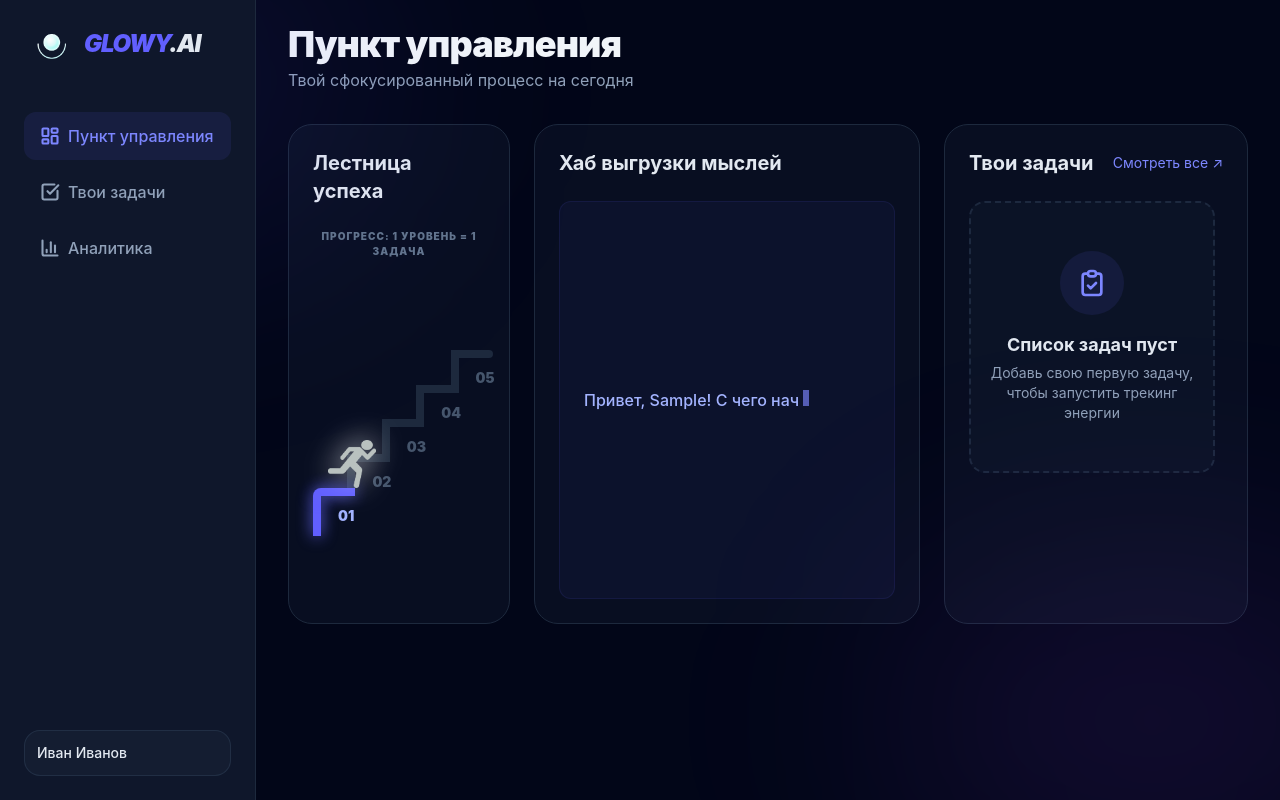
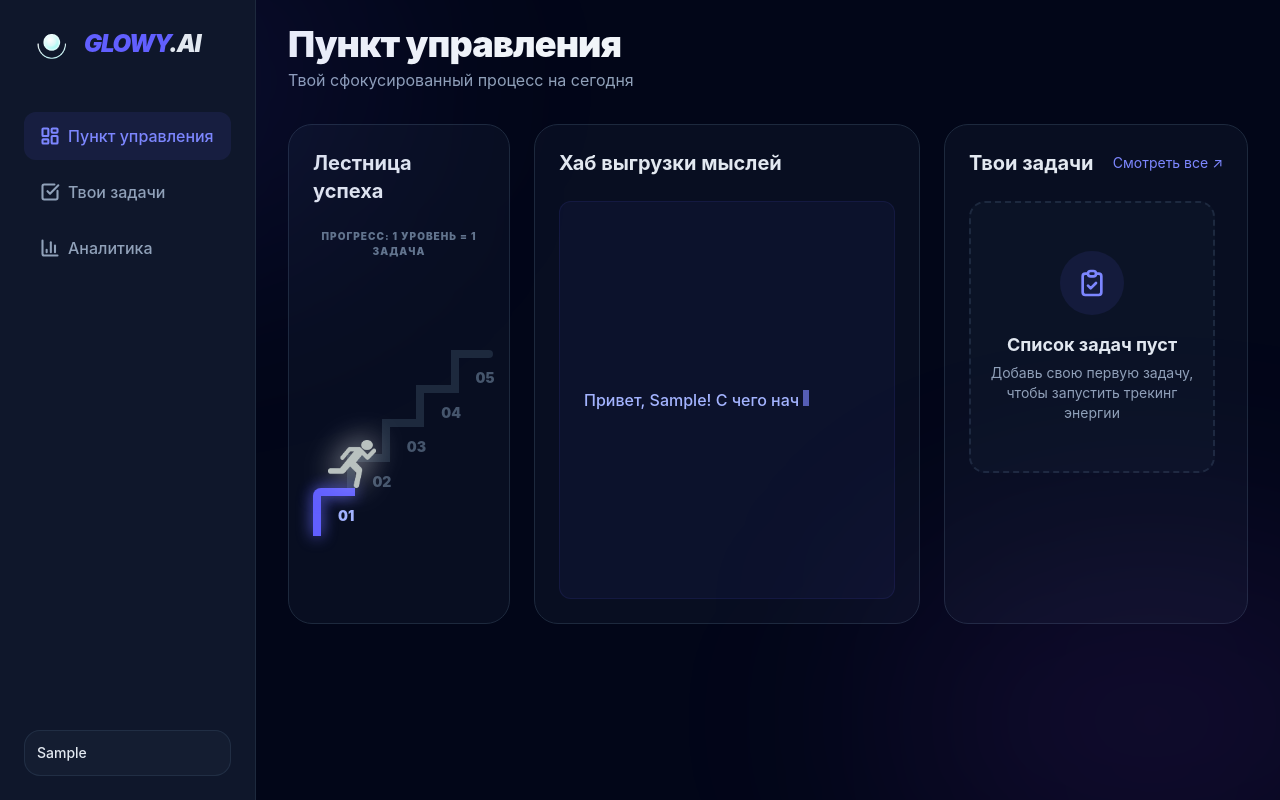
Before and after one commit to kostin-five/glowy, a React (Vite) app: page / in a window 1280 px wide. Both pictures are taken after typing "Sample" into the empty fields and a click on the button "Войти в систему". Built offline with nearby package versions, Linux system fonts and the light colour scheme.

Commit message:
feat: add username

```diff
--- a/src/components/layout/Sidebar.tsx
+++ b/src/components/layout/Sidebar.tsx
@@ -2,6 +2,7 @@
 import { Link, useLocation, type Location } from "react-router-dom";
 import { Dialog, DialogPanel } from "@headlessui/react";
 import { BarChart3, CheckSquare, LayoutDashboard } from "lucide-react";
+import { useUserName } from "../../store/useAuthStore";
 
 interface ISidebar {
   isMenuOpen: boolean;
@@ -20,6 +21,7 @@ const SidebarContent = ({
     { to: "/tasks", label: "Твои задачи", icon: CheckSquare },
     { to: "/analytics", label: "Аналитика", icon: BarChart3 },
   ];
+  const username = useUserName();
 
   return (
     <div className="flex flex-col h-full">
@@ -56,7 +58,7 @@ const SidebarContent = ({
           alt="аватар"
           className="w-10 h-10 rounded-full bg-indigo-500/20 border border-indigo-500/30 shrink-0"
         /> */}
-        <p className="text-sm font-medium text-slate-200">Иван Иванов</p>
+        <p className="text-sm font-medium text-slate-200">{username}</p>
       </div>{" "}
     </div>
   );
```
